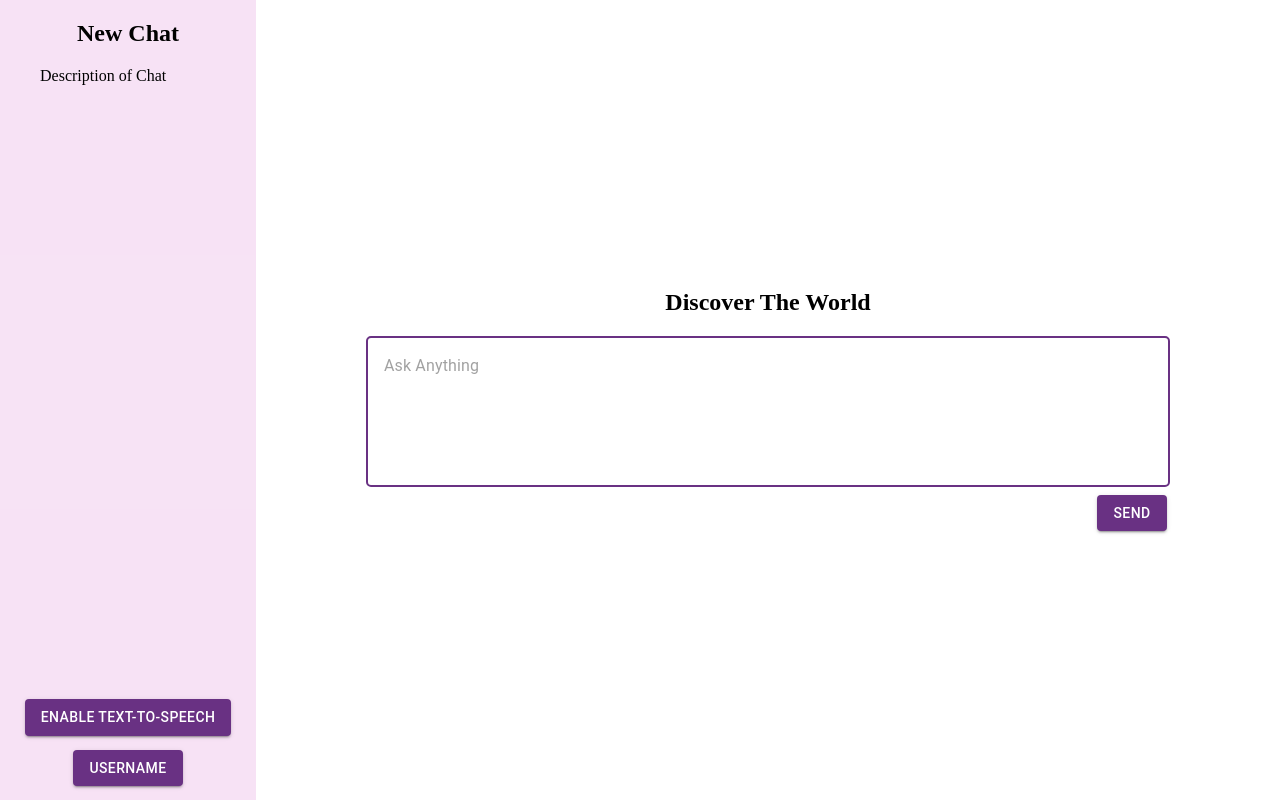
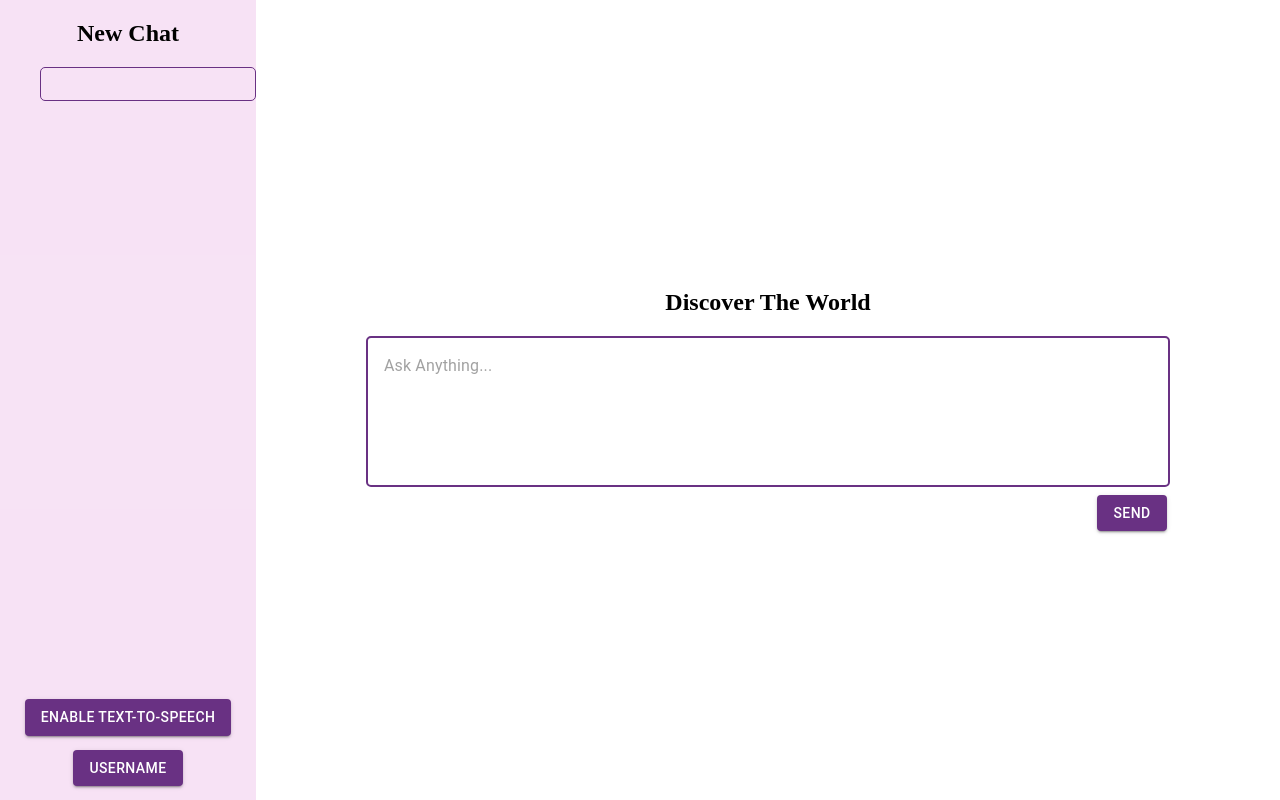
Before and after one commit to Kerlin-Augustin/rc-ai-proj, a React (Vite) app: page / in a window 1280 px wide. Built offline with nearby package versions, Linux system fonts and the light colour scheme.

Commit message:
chat list component

```diff
--- a/package.json
+++ b/package.json
@@ -14,7 +14,8 @@
     "@emotion/styled": "11.11.5",
     "@mui/material": "5.15.15",
     "react": "^18.2.0",
-    "react-dom": "^18.2.0"
+    "react-dom": "^18.2.0",
+    "react-uuid": "2.0.0"
   },
   "devDependencies": {
     "@types/react": "^18.2.66",
--- /dev/null
+++ b/src/components/ChatList.tsx
@@ -0,0 +1,26 @@
+import uuid from "react-uuid";
+
+const ChatList = () => {
+  const chatList: string[] = [];
+
+  const styles = {
+    chatList: {
+      border: "1px solid #693183",
+      borderRadius: "5px",
+      padding: "1em",
+      margin: ".5em 0",
+      listStyle: "none",
+      cursor: "pointer",
+    },
+  };
+
+  return (
+    <div>
+      <li key={uuid()} style={styles.chatList}>
+        {chatList}
+      </li>
+    </div>
+  );
+};
+
+export default ChatList;
--- a/src/pages/PromptPage.tsx
+++ b/src/pages/PromptPage.tsx
@@ -25,7 +25,7 @@ const PromptPage = () => {
       <div style={styles.input}>
         <Input
           disableUnderline={true}
-          placeholder="Ask Anything"
+          placeholder="Ask Anything..."
           multiline={true}
           rows="5"
           sx={{ width: "50em", padding: "1em" }}
--- a/src/pages/SideBar.tsx
+++ b/src/pages/SideBar.tsx
@@ -1,5 +1,6 @@
 import { CSSProperties } from "react";
 import PrimaryButton from "../components/PrimaryButton";
+import ChatList from "../components/ChatList";
 
 const styles: Record<string, CSSProperties> = {
   sideBar: {
@@ -32,7 +33,9 @@ const SideBar = () => {
         <h2 style={styles.h2}>New Chat</h2>
       </div>
       <div>
-        <ul>Description of Chat</ul>
+        <ul>
+          <ChatList />
+        </ul>
       </div>
       <div style={styles.buttonsContainer}>
         <div style={styles.buttons}>
```
Also changed, not shown: 1 other file (tests, documents, lock files or other folders).
